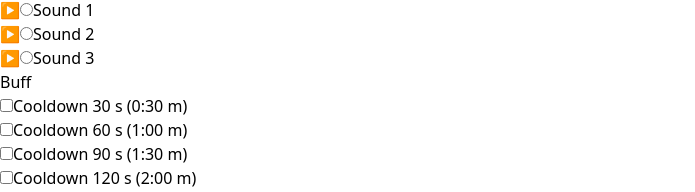
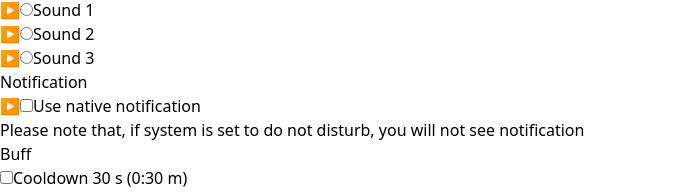
Before and after one commit to puuga/ro-calculator, a Nuxt app: page /BuffCooldownCounterView in a window 1280 px wide. Shown: the part 559-751 px from the top of the page, without its empty margins (0-695 px from the left). Built offline with nearby package versions, Linux system fonts and the light colour scheme.

Commit message:
feat: finish

```diff
--- a/pages/BuffCooldownCounterView.vue
+++ b/pages/BuffCooldownCounterView.vue
@@ -20,6 +20,8 @@ const { $firebaseApp } = useNuxtApp()
 //#endregion use...
 
 //#region refs
+const notification = ref(false)
+
 const sound = ref('')
 const soundOptions = [
   {
@@ -109,6 +111,7 @@ function onFormSubmit(event: Event) {
 
   consola.log('BuffCooldownCounterView onFormSubmit')
   consola.log('BuffCooldownCounterView onFormSubmit sound', sound.value)
+  consola.log('BuffCooldownCounterView onFormSubmit notification', notification.value)
   consola.log('BuffCooldownCounterView onFormSubmit buffs', buffs.value)
 
   const _buffs = buffs.value as string[]
@@ -151,14 +154,51 @@ function onFormSubmit(event: Event) {
   const analytics = getAnalytics($firebaseApp())
   logEvent(analytics, "CooldownCounter", {
     buffs: _buffs,
+    notification: notification.value,
     sound: sound.value
   });
+}
+
+function onTestNotificationClicked() {
+  consola.log('BuffCooldownCounterView onTestNotificationClicked')
+  fireNotification('Test Notification', 'This is a test notification')
 }
 
 function previewSound(soundPath: string) {
   consola.log('BuffCooldownCounterView previewSound', soundPath)
   const audio = new Audio(soundPath)
   audio.play()
+}
+
+function playSound(soundPath: string) {
+  consola.log('BuffCooldownCounterView playSound', soundPath)
+  if (soundPath === '') {
+    return
+  }
+
+  const audio = new Audio(soundPath)
+  audio.play()
+}
+
+function fireNotification(title: string, message: string) {
+  consola.log('BuffCooldownCounterView fireNotification title', title)
+  consola.log('BuffCooldownCounterView fireNotification message', message)
+  if (!('Notification' in window)) {
+    consola.error('BuffCooldownCounterView fireNotification', 'This browser does not support desktop notification')
+    alert('This browser does not support desktop notification')
+  } else if (Notification.permission === 'granted') {
+    consola.log('BuffCooldownCounterView fireNotification granted')
+    const notification = new Notification(title, { body: message })
+    // …
+  } else if (Notification.permission !== 'denied') {
+    consola.log('BuffCooldownCounterView fireNotification denied')
+    Notification.requestPermission().then((permission) => {
+      if (permission === 'granted') {
+        const notification = new Notification(title, { body: message })
+        // …
+      }
+    });
+  }
 }
 
 function stopCountdown() {
@@ -202,8 +242,10 @@ function clockCooldown30sCountdown(soundPath: string) {
     if (seconds <= 0) {
       clearInterval(clockCooldown30sCountdownInterval)
       clockCooldown30s.value = false
-      const audio = new Audio(soundPath)
-      audio.play()
+      playSound(soundPath)
+      if (notification.value) {
+        fireNotification('Buff Cooldown', '30s Cooldown is ready')
+      }
 
       clockCooldown30sCountdown(soundPath)
     }
@@ -219,8 +261,7 @@ function clockCooldown60sCountdown(soundPath: string) {
     if (seconds <= 0) {
       clearInterval(clockCooldown60sCountdownInterval)
       clockCooldown60s.value = false
-      const audio = new Audio(soundPath)
-      audio.play()
+      playSound(soundPath)
 
       clockCooldown60sCountdown(soundPath)
     }
@@ -236,8 +277,7 @@ function clockCooldown90sCountdown(soundPath: string) {
     if (seconds <= 0) {
       clearInterval(clockCooldown90sCountdownInterval)
       clockCooldown90s.value = false
-      const audio = new Audio(soundPath)
-      audio.play()
+      playSound(soundPath)
 
       clockCooldown90sCountdown(soundPath)
     }
@@ -253,8 +293,7 @@ function clockCooldown120sCountdown(soundPath: string) {
     if (seconds <= 0) {
       clearInterval(clockCooldown120sCountdownInterval)
       clockCooldown120s.value = false
-      const audio = new Audio(soundPath)
-      audio.play()
+      playSound(soundPath)
 
       clockCooldown120sCountdown(soundPath)
     }
@@ -270,8 +309,7 @@ function clockCooldown180sCountdown(soundPath: string) {
     if (seconds <= 0) {
       clearInterval(clockCooldown180sCountdownInterval)
       clockCooldown180s.value = false
-      const audio = new Audio(soundPath)
-      audio.play()
+      playSound(soundPath)
 
       clockCooldown180sCountdown(soundPath)
     }
@@ -287,8 +325,7 @@ function clockCooldown300sCountdown(soundPath: string) {
     if (seconds <= 0) {
       clearInterval(clockCooldown300sCountdownInterval)
       clockCooldown300s.value = false
-      const audio = new Audio(soundPath)
-      audio.play()
+      playSound(soundPath)
 
       clockCooldown300sCountdown(soundPath)
     }
@@ -304,8 +341,7 @@ function clockCooldown600sCountdown(soundPath: string) {
     if (seconds <= 0) {
       clearInterval(clockCooldown600sCountdownInterval)
       clockCooldown600s.value = false
-      const audio = new Audio(soundPath)
-      audio.play()
+      playSound(soundPath)
 
       clockCooldown600sCountdown(soundPath)
     }
@@ -343,12 +379,37 @@ function clockCooldown600sCountdown(soundPath: string) {
                 :value="soundOptions[0].value"
                 name="soundInput"
                 class="mx-2"
-                required
               />
               <label :for="option.id">{{ option.title }}</label>
             </div>
           </div>
           <!-- #endregion input sound -->
+
+          <!-- #region input notification -->
+          <div>
+            <div class="text-xl">Notification</div>
+            <div class="my-1">
+              <button
+                type="button"
+                class="c-btn-primary"
+                @click="onTestNotificationClicked()"
+              >
+                ▶️
+              </button>
+              <input
+                type="checkbox"
+                v-model="notification"
+                :true-value="true"
+                :false-value="false"
+                id="checkbox-notification"
+                name="checkbox-notification"
+                class="mx-2"
+              />
+              <label for="checkbox-notification">Use native notification</label>
+              <div class="text-slate-500">Please note that, if system is set to do not disturb, you will not see notification</div>
+            </div>
+          </div>
+          <!-- #endregion input notification -->
 
           <!-- #region input buff -->
           <div>
```
